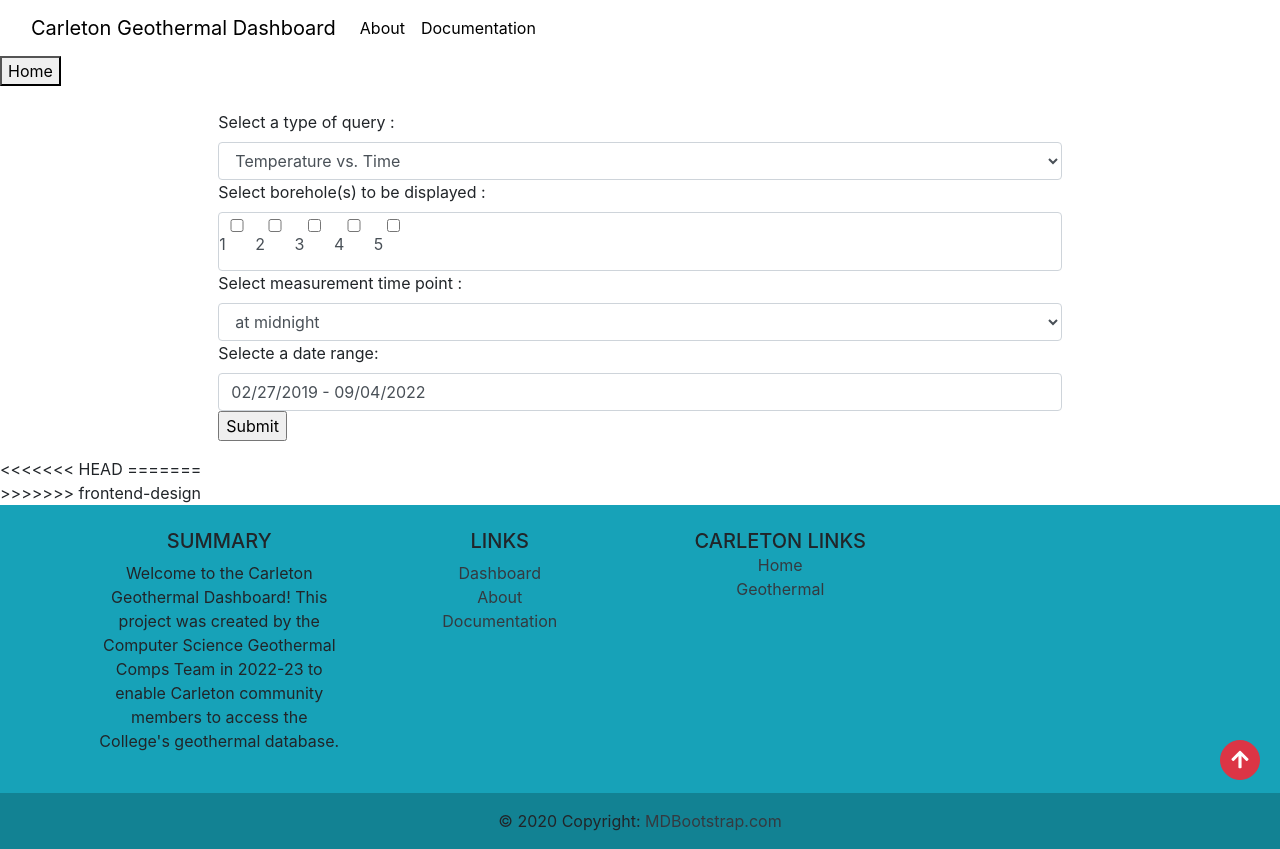
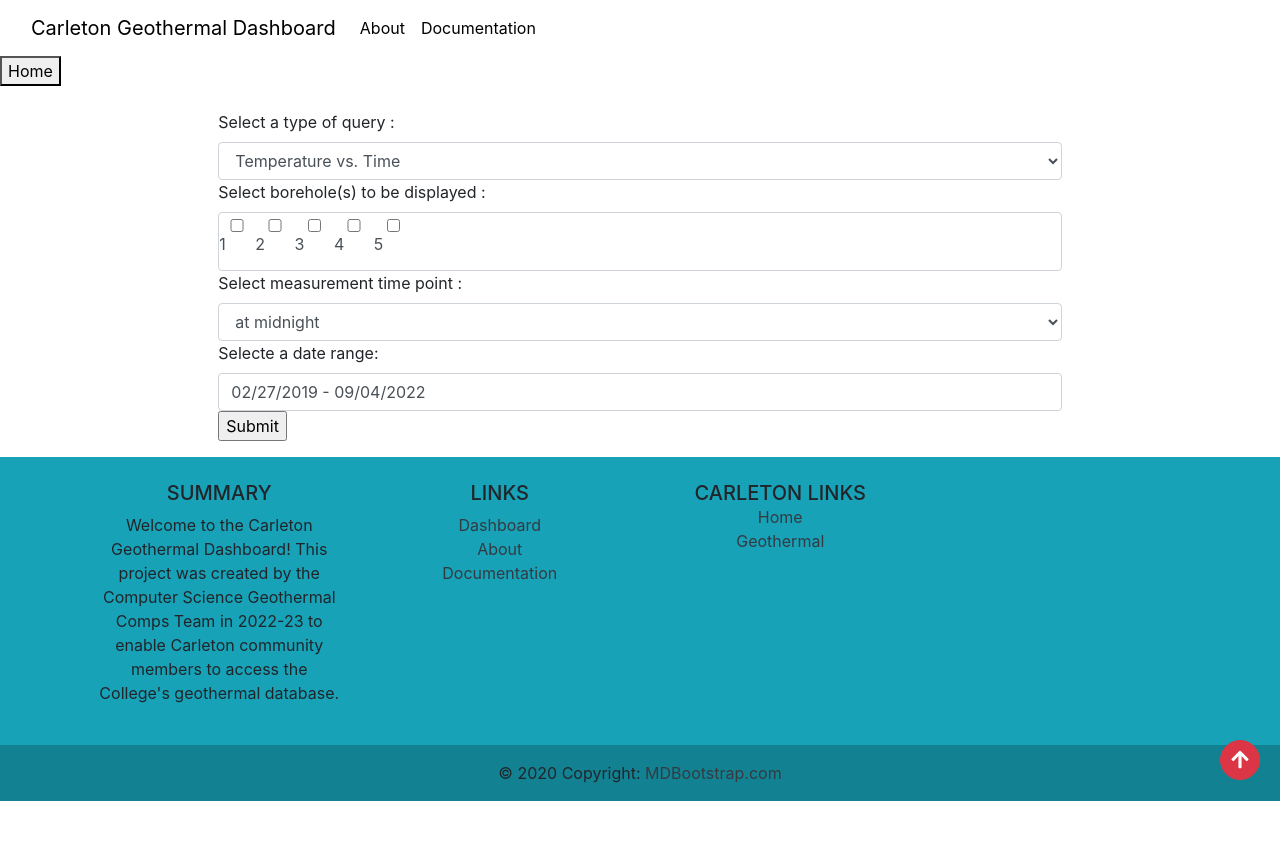
Before and after one commit to acdalal/geothermal, a Django app: template geothermalsite/dashboard/templates/dashboard/tempvsdepth.html in a window 1280 px wide. After the commit the page ends 801 px from the top, so only its background shows below. Run offline with Django 4.2, Linux system fonts and the light colour scheme; the template is opened without the code that fills it: values that come from a table or form of the project are taken from there, others are empty; some libraries are stand-ins or nearby versions.

Commit message:
deleting merge conflict resolve message

```diff
--- a/geothermalsite/dashboard/templates/dashboard/tempvsdepth.html
+++ b/geothermalsite/dashboard/templates/dashboard/tempvsdepth.html
@@ -90,10 +90,6 @@
                 </form>
             </div>
         </div>
-<<<<<<< HEAD
-    </form>
-
-=======
     </div>
     <!-- <form action="/tempvsdepth/download" method="post">
         {% csrf_token %}
@@ -114,5 +110,4 @@
             <input type="submit" value="Download">
         </div>
     </form> -->
->>>>>>> frontend-design
 {% endblock %}
```
